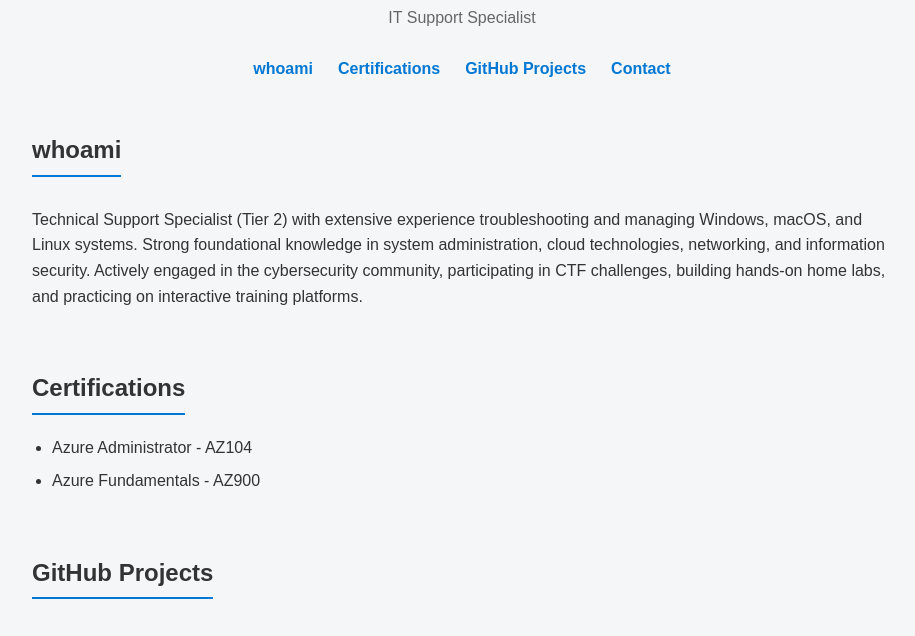
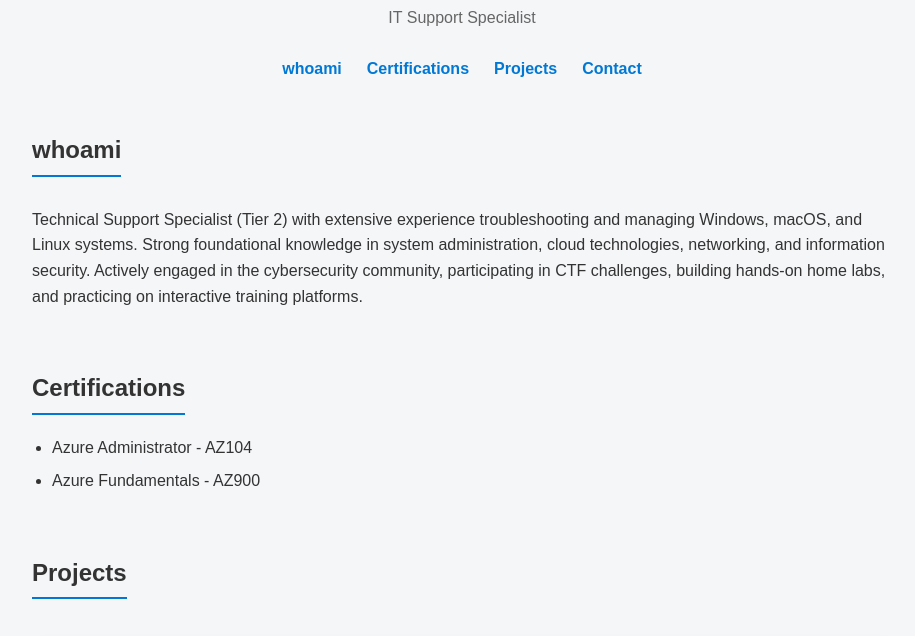
Before and after one commit to LidorP96/LidorP96.github.io, a plain HTML site: page index.html in a window 1280 px wide. Shown: the part 110-746 px from the top of the page, without its empty margins (178-1093 px from the left). Drawn offline with Linux system fonts and the light colour scheme.

Commit message:
Update index.html

```diff
--- a/index.html
+++ b/index.html
@@ -18,7 +18,7 @@
         <nav>
             <a href="#whoami">whoami</a>
             <a href="#certifications">Certifications</a>
-            <a href="#github_projects">GitHub Projects</a>
+            <a href="#projects">Projects</a>
             <a href="#contact">Contact</a>
         </nav>
     </header>
@@ -46,9 +46,9 @@
 
         </section>
 
-        <section id="github_projects">
+        <section id="projects">
 
-            <h2>GitHub Projects</h2>
+            <h2>Projects</h2>
 
             <article>
 
```
